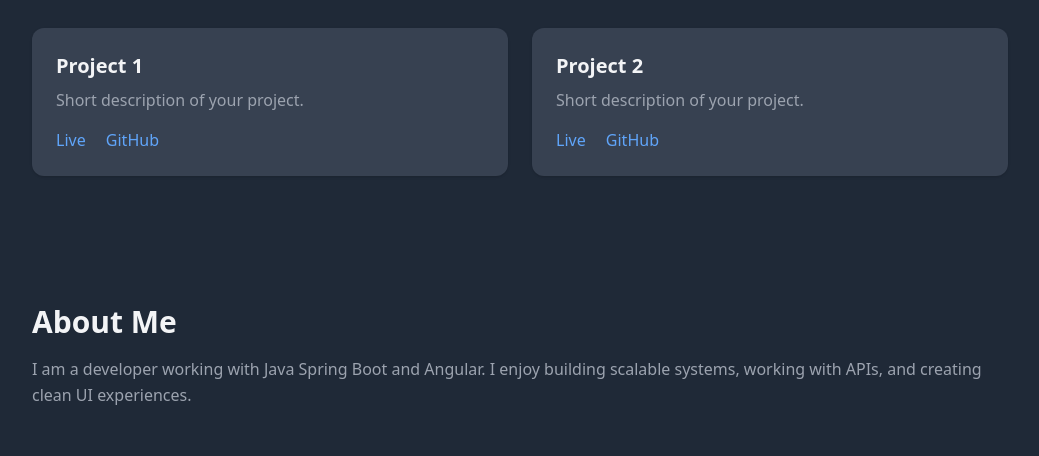
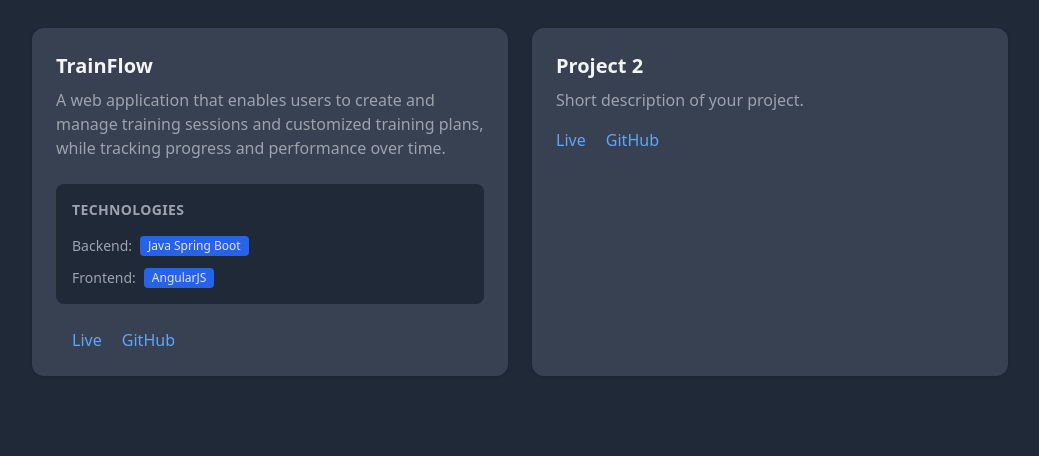
Before and after one commit to dcirko/MyPortfolioPage, a plain HTML site: page index.html in a window 1280 px wide. Shown: the part 496-952 px from the top of the page, without its empty margins (120-1159 px from the left). Drawn offline with nearby package versions, Linux system fonts and the light colour scheme.

Commit message:
Update portfolio content and structure: add project details, enhance navigation, and refine personal description

```diff
--- a/index.html
+++ b/index.html
@@ -10,7 +10,7 @@
 <body class="bg-gray-800 text-gray-100 font-playfair-display">
     <nav class="bg-gray-800 text-white p-6 max-w-5xl mx-auto sticky top-0">
         <div class="flex justify-between items-center">
-            <h1 class="text-xl font-bold"><i class="fa-solid fa-laptop-code fa-lg"></i> dcirko</h1>
+            <a href="#"><h1 class="text-xl font-bold"><i class="fa-solid fa-laptop-code fa-lg"></i> dcirko</h1></a>
 
             <div class="hidden md:flex space-x-6">
             <a href="#projects" class="hover:text-blue-400">Projects</a>
@@ -49,14 +49,27 @@
 
         <div class="grid md:grid-cols-2 gap-6">
             <div class="bg-gray-700 p-6 rounded-xl shadow hover:shadow-lg transition">
-                <h4 class="text-xl font-bold mb-2">Project 1</h4>
+                <h4 class="text-xl font-bold mb-2">TrainFlow</h4>
                 <p class="text-gray-400 mb-4">
-                Short description of your project.
+                A web application that enables users to create and manage training sessions and customized training plans, while tracking progress and performance over time.
                 </p>
+                <div class="bg-gray-800 p-4 rounded-lg my-6">
+                    <h6 class="text-sm font-semibold text-gray-400 mb-2 uppercase tracking-wide mb-4">Technologies</h6>
+                    <ul class="space-y-1 text-gray-200 text-sm">
+                        <li class="flex gap-2 my-3">
+                            <span class="text-gray-400 font-medium">Backend:</span>
+                            <span class="bg-blue-600 px-2 py-0.5 rounded text-xs">Java Spring Boot</span>
+                        </li>
+                        <li class="flex gap-2">
+                            <span class="text-gray-400 font-medium">Frontend:</span>
+                            <span class="bg-blue-600 px-2 py-0.5 rounded text-xs"> AngularJS</span>
+                        </li>
+                    </ul>
+                </div>
 
-                <div class="space-x-4">
+                <div class="space-x-4 mx-4">
                     <a href="#" class="text-blue-400 hover:underline hover:text-white">Live</a>
-                    <a href="#" class="text-blue-400 hover:underline hover:text-white">GitHub</a>
+                    <a href="https://github.com/dcirko/TrainFlow-Zavrsni_Rad.git" class="text-blue-400 hover:underline hover:text-white">GitHub</a>
                 </div>
             </div>
             <div class="bg-gray-700 p-6 rounded-xl shadow hover:shadow-lg transition">
@@ -77,8 +90,9 @@
         <h3 class="text-3xl font-bold mb-4">About Me</h3>
 
         <p class="text-gray-400 leading-relaxed">
-        I am a developer working with Java Spring Boot and Angular. I enjoy building scalable systems,
-        working with APIs, and creating clean UI experiences.
+        Computer Science student at Zagreb University of Applied Sciences, currently pursuing a Master’s degree, with a focus on backend development using Java and Spring Boot.
+        Experienced in building RESTful APIs, working with databases (MySQL, H2...), and developing full-stack applications using Angular (Typescript). Also, learning C# (.NET) and WordPress on the side.
+        Passionate about clean code, scalable systems, and continuous learning.
         </p>
     </section>
 
```
